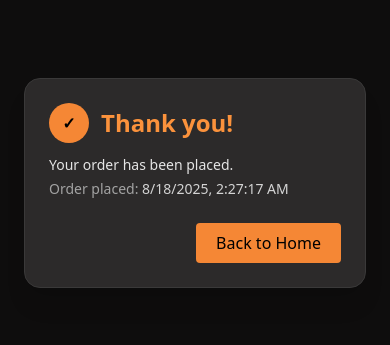
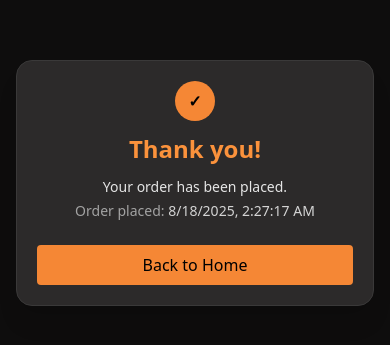
Before and after one commit to India101Irving/catering-frontend, a React (Create React App) app: page /thank-you in a window 390 px wide. Shown: the part 239-584 px from the top of the page. Built offline with nearby package versions, Linux system fonts and the light colour scheme; no server answers; what aws-amplify would draw is missing.

Commit message:
Update ThankYou.js

```diff
--- a/src/pages/ThankYou.js
+++ b/src/pages/ThankYou.js
@@ -15,15 +15,14 @@ export default function ThankYou() {
   const draft = useMemo(() => state || readCheckout() || {}, [state]);
   const customerName = draft?.customer?.name || '';
 
-  // We want the time the order was placed, NOT the scheduled pickup/delivery time.
-  // Priority: state.placedAt -> (fallback) now.
+  // Use order placed time (state.placedAt) if present; otherwise now.
   const placedAtLabel = useMemo(() => {
     const iso = draft?.placedAt || draft?.placed_at || null;
     try { return iso ? new Date(iso).toLocaleString() : new Date().toLocaleString(); }
     catch { return new Date().toLocaleString(); }
   }, [draft]);
 
-  // If arriving from Stripe success URL, we'll have session_id (not used here, but harmless)
+  // If arriving from Stripe success URL, session_id may be present
   const params = new URLSearchParams(search);
   const hasStripeSession = !!params.get('session_id');
 
@@ -38,14 +37,18 @@ export default function ThankYou() {
   }, []);
 
   return (
-    <div className="min-h-screen bg-[#1c1b1b] text-white flex items-center justify-center p-6">
+    <div className="min-h-screen bg-[#1c1b1b] text-white p-4 md:p-6 relative flex items-center justify-center">
+      {/* Soft backdrop for depth (kept subtle on mobile) */}
       <div className="fixed inset-0 bg-black/50" aria-hidden="true" />
-      <div className="relative z-10 w-full max-w-lg bg-[#2c2a2a] border border-[#3a3939] rounded-2xl p-6 shadow-xl">
-        <div className="flex items-center gap-3 mb-3">
+
+      {/* Card */}
+      <div className="relative z-10 w-full max-w-xl bg-[#2c2a2a] border border-[#3a3939] rounded-2xl p-5 md:p-6 shadow-xl">
+        <div className="flex flex-col items-center md:items-start gap-3 mb-3 text-center md:text-left">
           <div className="h-10 w-10 rounded-full bg-[#F58735] flex items-center justify-center font-bold text-black">✓</div>
-          <h1 className="text-2xl font-bold text-orange-400">Thank you!</h1>
+          <h1 className="text-2xl md:text-3xl font-bold text-orange-400">Thank you!</h1>
         </div>
 
+        <div className="text-center md:text-left">
           <p className="text-sm text-neutral-200">
             {customerName ? <>Thank you, <span className="font-medium">{customerName}</span>. </> : null}
             Your order has been placed.
@@ -53,18 +56,21 @@ export default function ThankYou() {
           <p className="text-sm text-neutral-300 mt-1">
             <span className="text-neutral-400">Order placed:</span> {placedAtLabel}
           </p>
+        </div>
 
-        <div className="mt-6 flex justify-end">
+        <div className="mt-6 flex md:justify-end">
           <button
             onClick={() => nav('/', { replace: true })}
-            className="px-5 py-2 rounded bg-[#F58735] hover:bg-orange-600 text-black font-medium"
+            className="w-full md:w-auto px-5 py-2 rounded bg-[#F58735] hover:bg-orange-600 text-black font-medium"
           >
             Back to Home
           </button>
         </div>
 
         {hasStripeSession ? (
-          <div className="mt-3 text-[11px] text-neutral-500">Payment confirmed via Stripe Checkout.</div>
+          <div className="mt-3 text-[11px] text-neutral-500 text-center md:text-left">
+            Payment confirmed via Stripe Checkout.
+          </div>
         ) : null}
       </div>
     </div>
```
Lines whose indentation alone changed are shown as unchanged.
